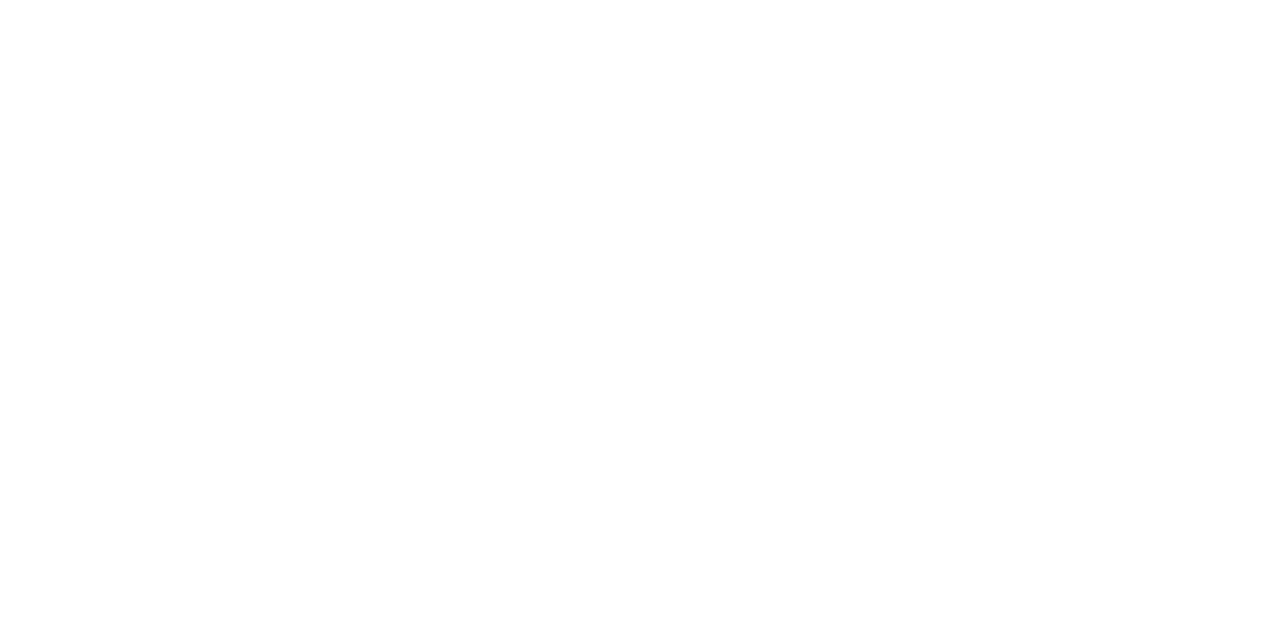
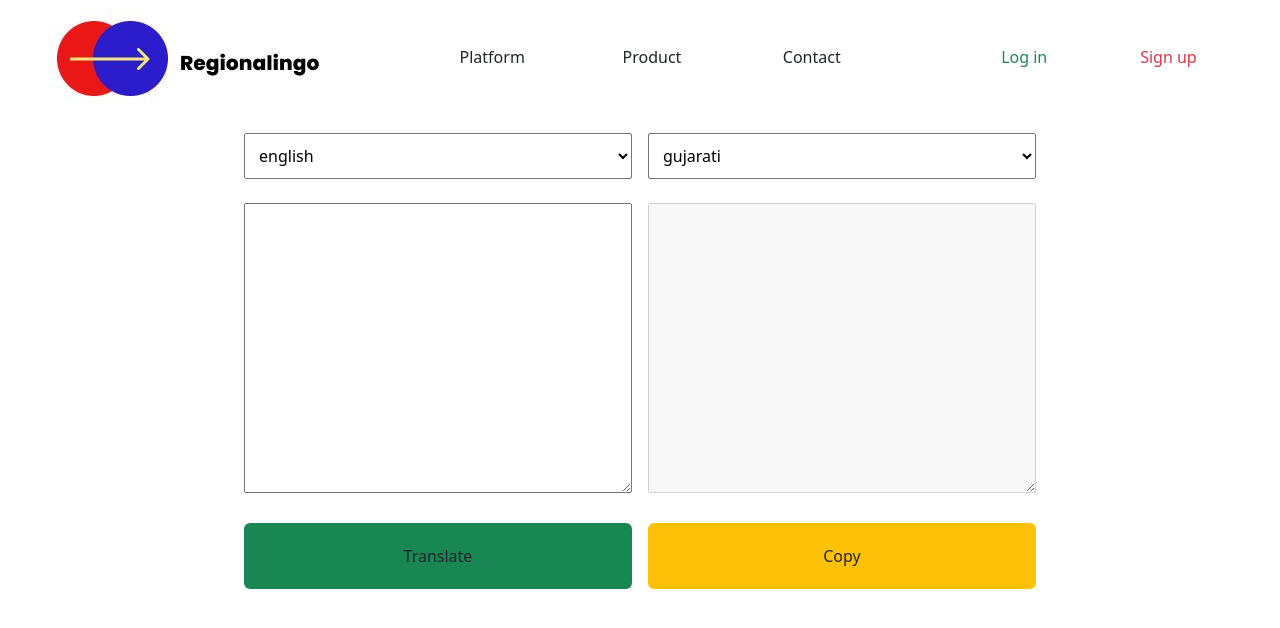
Before and after one commit to HARSH-KUMAR10/IBMProject_client, a React (Create React App) app: page /translator in a window 1280 px wide. Before the commit this address had no page. Shown: the top 628 px of the page. Built offline with nearby package versions, Linux system fonts and the light colour scheme.

Commit message:
translator added

```diff
--- a/public/index.html
+++ b/public/index.html
@@ -22,7 +22,7 @@
       *,.row>*{
         margin:0;
         padding:0;
-        overflow-x: hidden;
+        overflow: hidden;
       }
       .display-6,h4,h1,h2,h3,h5,h6{
         overflow:hidden
--- a/src/App.js
+++ b/src/App.js
@@ -6,6 +6,7 @@
 import Product from './pages/Product';
 import Contact from './pages/Contact';
 import Platform from './pages/Platform';
+import Translator from './pages/Translator';
 
 
 
@@ -20,6 +21,7 @@
       <Route path="/product" element={<Product/>}/>
       <Route path="/contact" element={<Contact/>}/>
       <Route path="/platform" element={<Platform/>}/>
+      <Route path="/translator" element={<Translator/>}/>
 
     </Routes>
     </BrowserRouter>
--- a/src/components/Hero.js
+++ b/src/components/Hero.js
@@ -42,6 +42,7 @@
             <button
               className="p-2 btn"
               style={{ backgroundColor: "#aaa", width: "100%" }}
+              onClick={()=>window.location.href="/translator"}
             >
               Let's Begin
             </button>
--- a/src/components/hero/Header.js
+++ b/src/components/hero/Header.js
@@ -1,6 +1,5 @@
 export default function Header() {
   const userEmail = localStorage.getItem("email");
-  console.log(userEmail)
   return (
     <div className="px-5 pt-2 row justify-content-between align-items-baseline text-bold">
       <div className="col-3">
--- a/src/pages/Product.js
+++ b/src/pages/Product.js
@@ -7,7 +7,7 @@
 
 <div className="maincontainer">
        <section>
-          <div class="container py-5">
+          <div class="container py-1">
 
             <div class="row text-center align-items-end">
 
--- /dev/null
+++ b/src/pages/Translator.js
@@ -0,0 +1,110 @@
+import React from "react";
+import Header from "../components/hero/Header";
+
+export default function Translator() {
+  const [inputLanguage, setInputLanguage] = React.useState(["english"]);
+  const [outputLanguage, setOutputLanguage] = React.useState(["gujarati"]);
+  const [selectedInput, setSelectedInput] = React.useState("english");
+  const [selectedOutput, setSelectedOutput] = React.useState("gujarati");
+  const [inputText, setInputText] = React.useState("");
+  const [outputText, setOutputText] = React.useState("");
+
+  // const setValue = () => {
+  //   var tempInputLanguage = inputLanguage.filter(
+  //     (item) => item !== selectedInput || item !== selectedOutput
+  //   );
+  //   var tempOutputLanguage = outputLanguage.filter(
+  //     (item) => item !== selectedOutput || item !== selectedOutput
+  //   );
+  //   setInputLanguage(tempInputLanguage);
+  //   setOutputLanguage(tempOutputLanguage);
+  // };
+
+  // React.useEffect(() => {
+  //   setValue();
+  // }, []);
+
+  const translateText = () => {
+    fetch("/neural/translate", {
+      method: "POST",
+      body: JSON.stringify({ text: inputText, to: "gu", from: "en" }),
+      headers: { "Content-Type": "application/json" },
+    })
+      .then((res) => res.json())
+      .then((response) => {
+        console.log(response);
+        setOutputText(response);
+      });
+  };
+  return (
+    <div>
+      <Header />
+      <div className="row m-3 justify-content-between">
+        <div className="col-1"></div>
+        <div className="col-8 row">
+          <div className="col-6 p-2">
+            <select
+              value={selectedInput}
+              style={{ width: "100%", padding: 10 }}
+              onChange={(e) => {
+                setSelectedInput(e.target.value);
+              }}
+            >
+              {inputLanguage.map((item) => (
+                <option value={item}>{item}</option>
+              ))}
+            </select>
+            <br />
+            <br />
+            <textarea
+              rows={12}
+              style={{ width: "100%" }}
+              value={inputText}
+              onChange={(e) => setInputText(e.target.value)}
+            ></textarea>
+            <br />
+            <br />
+            <button
+              style={{ padding: 20, width: "100%" }}
+              onClick={() => translateText()}
+              className="bg-success btn"
+            >
+              Translate
+            </button>
+          </div>
+          <div className="col-6 p-2">
+            <select
+              value={selectedOutput}
+              style={{ width: "100%", padding: 10 }}
+              onChange={(e) => {
+                setSelectedOutput(e.target.value);
+              }}
+            >
+              {outputLanguage.map((item) => (
+                <option value={item}>{item}</option>
+              ))}
+            </select>
+            <br />
+            <br />
+            <textarea
+              rows={12}
+              style={{ width: "100%" }}
+              disabled={true}
+              value={outputText}
+              onChange={(e) => setOutputText(e.target.value)}
+            ></textarea>
+            <br />
+            <br />
+            <button
+              style={{ padding: 20, width: "100%" }}
+              className="bg-warning btn"
+            >
+              Copy
+            </button>
+          </div>
+        </div>
+        <div className="col-1"></div>
+      </div>
+    </div>
+  );
+}
```
